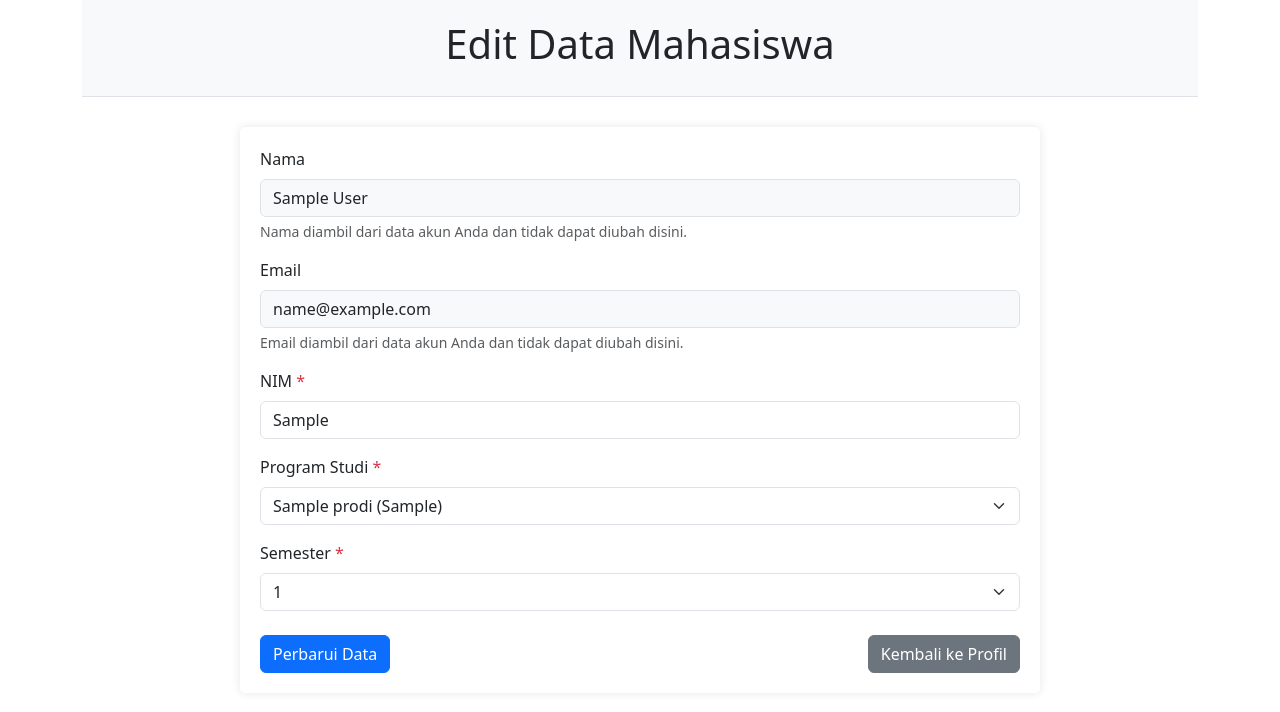
After one commit to almaids/spkwebsite, a PHP site: page /edit_profile.php in a window 1280 px wide. The commit adds this page. Shown: the top 712 px of the page. Run offline with PHP 8.4, Linux system fonts and the light colour scheme; the visitor is signed in with stand-in values (Sample User, id 1); tables that the repository leaves empty or names only in its code hold one stand-in row (values such as "Sample post").

Commit message:
update profile n dashboard

```diff
--- a/dashboard.php
+++ b/dashboard.php
@@ -19,8 +19,10 @@
                 <span>Dashboard</span>
             </li>
             <li class="sidebar-menu-item">
-                <i class="fas fa-users"></i>
-                <span>Data Mahasiswa</span>
+                <a href="mahasiswa.php">
+                    <i class="fas fa-users"></i>
+                    <span>Data Mahasiswa</span>
+                </a>
             </li>
             <li class="sidebar-menu-item">
                 <i class="fas fa-award"></i>
--- /dev/null
+++ b/edit_profile.php
@@ -0,0 +1,230 @@
+<?php
+// Start session if not already started
+session_start();
+
+// Check if user is logged in, otherwise redirect to login page
+if (!isset($_SESSION['user_id'])) {
+    header("Location: login.php");
+    exit;
+}
+
+// Include database connection from config file
+require_once 'config.php';
+
+// Get logged in user ID
+$user_id = $_SESSION['user_id'];
+
+// Initialize variables
+$nim = '';
+$id_prodi = '';
+$semester = '';
+$message = '';
+$messageClass = '';
+$isUpdate = false;
+
+// Check if the user already has mahasiswa data
+$check_query = "SELECT m.*, p.nama_prodi
+                FROM mahasiswa m
+                LEFT JOIN prodi p ON m.id_prodi = p.id_prodi
+                WHERE m.user_id = ?";
+$check_stmt = $conn->prepare($check_query);
+$check_stmt->bind_param("i", $user_id);
+$check_stmt->execute();
+$result = $check_stmt->get_result();
+
+if ($result->num_rows > 0) {
+    // User already has mahasiswa data, fetch it
+    $mahasiswa_data = $result->fetch_assoc();
+    $nim = $mahasiswa_data['nim'];
+    $id_prodi = $mahasiswa_data['id_prodi'];
+    $semester = $mahasiswa_data['semester'];
+    $isUpdate = true;
+}
+
+// Get all program studi
+$prodi_query = "SELECT * FROM prodi ORDER BY nama_prodi ASC";
+$prodi_result = $conn->query($prodi_query);
+$prodi_list = [];
+
+if ($prodi_result->num_rows > 0) {
+    while ($row = $prodi_result->fetch_assoc()) {
+        $prodi_list[] = $row;
+    }
+}
+
+// Get user data
+$user_query = "SELECT * FROM users WHERE id_user = ?";
+$user_stmt = $conn->prepare($user_query);
+$user_stmt->bind_param("i", $user_id);
+$user_stmt->execute();
+$user_result = $user_stmt->get_result();
+$user_data = $user_result->fetch_assoc();
+
+if ($_SERVER['REQUEST_METHOD'] === 'POST') {
+    $nim = trim($_POST['nim']);
+    $id_prodi = trim($_POST['id_prodi']); // Mengubah $prodi menjadi $id_prodi agar konsisten
+    $semester = trim($_POST['semester']);
+
+    // Validate form
+    $errors = [];
+
+    if (empty($nim)) {
+        $errors[] = "NIM harus diisi";
+    }
+
+    if (empty($id_prodi)) { // Mengubah $prodi menjadi $id_prodi
+        $errors[] = "Program Studi harus diisi";
+    }
+
+    if (empty($semester) || !is_numeric($semester)) {
+        $errors[] = "Semester harus diisi dengan angka";
+    }
+
+    // Check if NIM already exists but not for this user
+    if (!empty($nim)) {
+        $check_nim_query = "SELECT * FROM mahasiswa WHERE nim = ? AND user_id != ?";
+        $check_nim_stmt = $conn->prepare($check_nim_query);
+        $check_nim_stmt->bind_param("si", $nim, $user_id);
+        $check_nim_stmt->execute();
+        $check_nim_result = $check_nim_stmt->get_result();
+
+        if ($check_nim_result->num_rows > 0) {
+            $errors[] = "NIM sudah digunakan oleh mahasiswa lain";
+        }
+    }
+
+    // If no errors, save data
+    if (empty($errors)) {
+        if ($isUpdate) {
+            // Update existing data
+            $update_query = "UPDATE mahasiswa SET nim = ?, id_prodi = ?, semester = ? WHERE user_id = ?";
+            $stmt = $conn->prepare($update_query);
+            $stmt->bind_param("siii", $nim, $id_prodi, $semester, $user_id);
+
+            if ($stmt->execute()) {
+                $message = "Data mahasiswa berhasil diperbarui!";
+                $messageClass = "success";
+            } else {
+                $message = "Error: " . $stmt->error;
+                $messageClass = "danger";
+            }
+        } else {
+            // Insert new data
+            $insert_query = "INSERT INTO mahasiswa (user_id, nim, id_prodi, semester) VALUES (?, ?, ?, ?)";
+            $stmt = $conn->prepare($insert_query);
+            $stmt->bind_param("isii", $user_id, $nim, $id_prodi, $semester);
+
+            if ($stmt->execute()) {
+                $message = "Data mahasiswa berhasil disimpan!";
+                $messageClass = "success";
+                $isUpdate = true;
+            } else {
+                $message = "Error: " . $stmt->error;
+                $messageClass = "danger";
+            }
+        }
+    } else {
+        $message = "Silakan perbaiki kesalahan berikut:<br>" . implode("<br>", $errors);
+        $messageClass = "danger";
+    }
+}
+?>
+
+<!DOCTYPE html>
+<html lang="en">
+<head>
+    <meta charset="UTF-8">
+    <meta name="viewport" content="width=device-width, initial-scale=1.0">
+    <title><?php echo $isUpdate ? 'Edit' : 'Tambah'; ?> Data Mahasiswa</title>
+    <link href="https://cdn.jsdelivr.net/npm/bootstrap@5.3.0-alpha1/dist/css/bootstrap.min.css" rel="stylesheet">
+    <style>
+        .form-header {
+            background-color: #f8f9fa;
+            padding: 20px 0;
+            margin-bottom: 30px;
+            border-bottom: 1px solid #dee2e6;
+        }
+        .form-container {
+            max-width: 800px;
+            margin: 0 auto;
+            padding: 20px;
+            background-color: #fff;
+            border-radius: 5px;
+            box-shadow: 0 0 10px rgba(0,0,0,0.1);
+        }
+        .readonly-field {
+            background-color: #f8f9fa;
+            cursor: not-allowed;
+        }
+    </style>
+</head>
+<body>
+    <div class="container">
+        <div class="form-header text-center">
+            <h1><?php echo $isUpdate ? 'Edit' : 'Tambah'; ?> Data Mahasiswa</h1>
+        </div>
+
+        <div class="form-container">
+            <?php if (!empty($message)): ?>
+                <div class="alert alert-<?php echo $messageClass; ?> alert-dismissible fade show" role="alert">
+                    <?php echo $message; ?>
+                    <button type="button" class="btn-close" data-bs-dismiss="alert" aria-label="Close"></button>
+                </div>
+            <?php endif; ?>
+
+            <form method="POST" action="<?php echo htmlspecialchars($_SERVER['PHP_SELF']); ?>">
+                <div class="mb-3">
+                    <label for="nama" class="form-label">Nama</label>
+                    <input type="text" class="form-control readonly-field" id="nama" name="nama" value="<?php echo htmlspecialchars($user_data['nama']); ?>" readonly>
+                    <div class="form-text">Nama diambil dari data akun Anda dan tidak dapat diubah disini.</div>
+                </div>
+
+                <div class="mb-3">
+                    <label for="email" class="form-label">Email</label>
+                    <input type="email" class="form-control readonly-field" id="email" name="email" value="<?php echo htmlspecialchars($user_data['email']); ?>" readonly>
+                    <div class="form-text">Email diambil dari data akun Anda dan tidak dapat diubah disini.</div>
+                </div>
+
+                <div class="mb-3">
+                    <label for="nim" class="form-label">NIM <span class="text-danger">*</span></label>
+                    <input type="text" class="form-control" id="nim" name="nim" value="<?php echo htmlspecialchars($nim); ?>" required>
+                </div>
+
+                <div class="mb-3">
+                    <label for="id_prodi" class="form-label">Program Studi <span class="text-danger">*</span></label>
+                    <select class="form-select" id="id_prodi" name="id_prodi" required>
+                        <option value="" disabled <?php echo empty($id_prodi) ? 'selected' : ''; ?>>Pilih Program Studi</option>
+                        <?php foreach ($prodi_list as $prodi_item): ?>
+                            <option value="<?php echo $prodi_item['id_prodi']; ?>" <?php echo $id_prodi == $prodi_item['id_prodi'] ? 'selected' : ''; ?>>
+                                <?php echo htmlspecialchars($prodi_item['nama_prodi']); ?>
+                                <?php if (!empty($prodi_item['jenjang'])): ?>
+                                    (<?php echo htmlspecialchars($prodi_item['jenjang']); ?>)
+                                <?php endif; ?>
+                            </option>
+                        <?php endforeach; ?>
+                    </select>
+                </div>
+
+                <div class="mb-3">
+                    <label for="semester" class="form-label">Semester <span class="text-danger">*</span></label>
+                    <select class="form-select" id="semester" name="semester" required>
+                        <option value="" disabled <?php echo empty($semester) ? 'selected' : ''; ?>>Pilih Semester</option>
+                        <?php for ($i = 1; $i <= 14; $i++): ?>
+                            <option value="<?php echo $i; ?>" <?php echo $semester == $i ? 'selected' : ''; ?>><?php echo $i; ?></option>
+                        <?php endfor; ?>
+                    </select>
+                </div>
+
+                <div class="d-flex justify-content-between mt-4">
+                    <button type="submit" class="btn btn-primary">
+                        <?php echo $isUpdate ? 'Perbarui Data' : 'Simpan Data'; ?>
+                    </button>
+                    <a href="profile.php" class="btn btn-secondary">Kembali ke Profil</a>
+                </div>
+            </form>
+        </div>
+    </div>
+
+    <script src="https://cdn.jsdelivr.net/npm/bootstrap@5.3.0-alpha1/dist/js/bootstrap.bundle.min.js"></script>
+</body>
+</html>
--- a/homepage.php
+++ b/homepage.php
@@ -16,7 +16,7 @@
         <ul>
             <li><a href="#">Beranda</a></li>
             <li><a href="formulir.php">Formulir</a></li>
-            <li><a href="profile.php">Profile</a></li>
+            <li><a href="edit_profile.php">Profile</a></li>
         </ul>
     </nav>
 
--- a/registrasi.php
+++ b/registrasi.php
@@ -30,7 +30,7 @@ if ($_SERVER["REQUEST_METHOD"] == "POST") {
             $hashed_password = password_hash($password, PASSWORD_DEFAULT);
 
             // Simpan data ke database
-            $sql = "INSERT INTO users (username, email, password) VALUES (?, ?, ?)";
+            $sql = "INSERT INTO users (nama, email, password, role) VALUES (?, ?, ?, 'mahasiswa')";
             $stmt = $conn->prepare($sql);
             $stmt->bind_param("sss", $nama, $email, $hashed_password);
 
```
Also changed, not shown: mahasiswa.php (added, +232 -0 lines), profile.php (+190 -0 lines).
